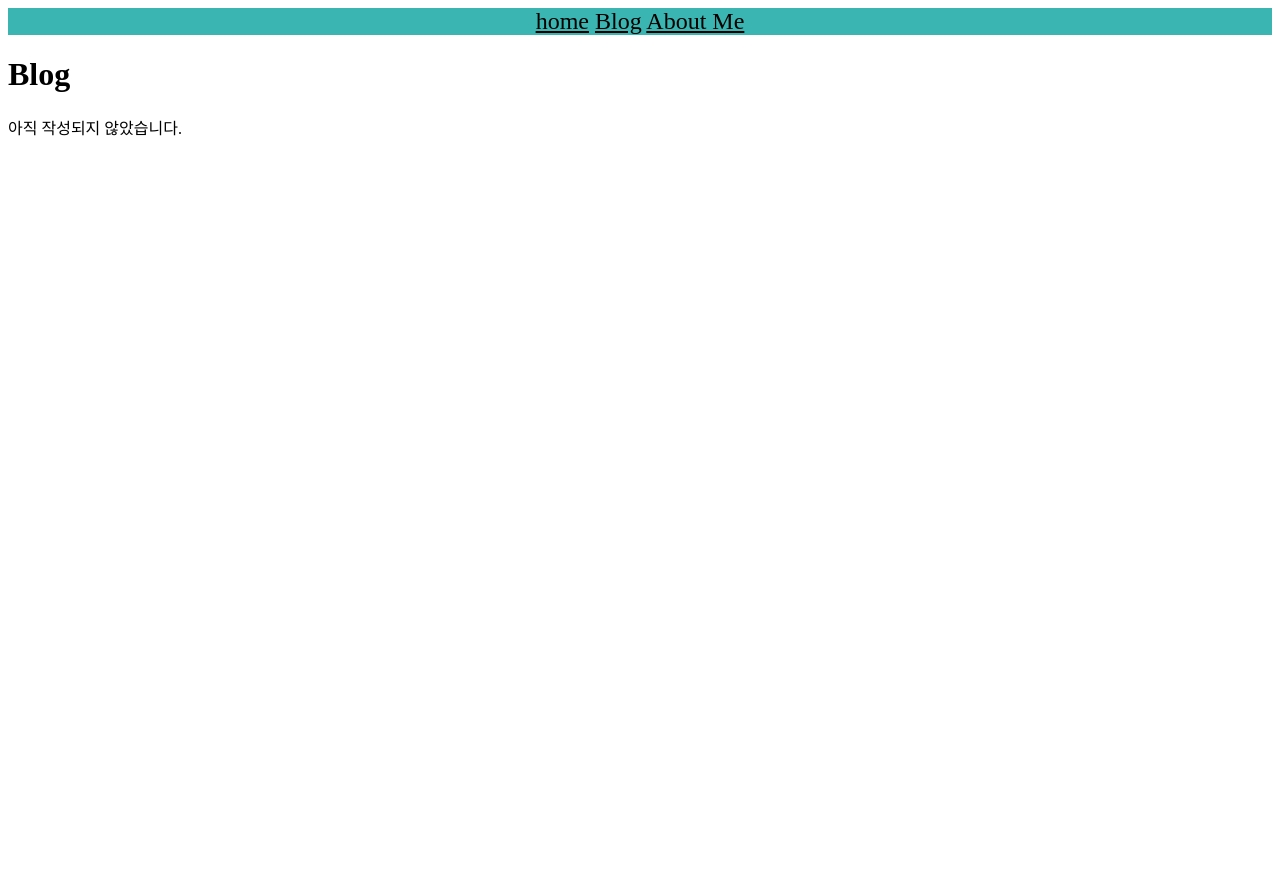
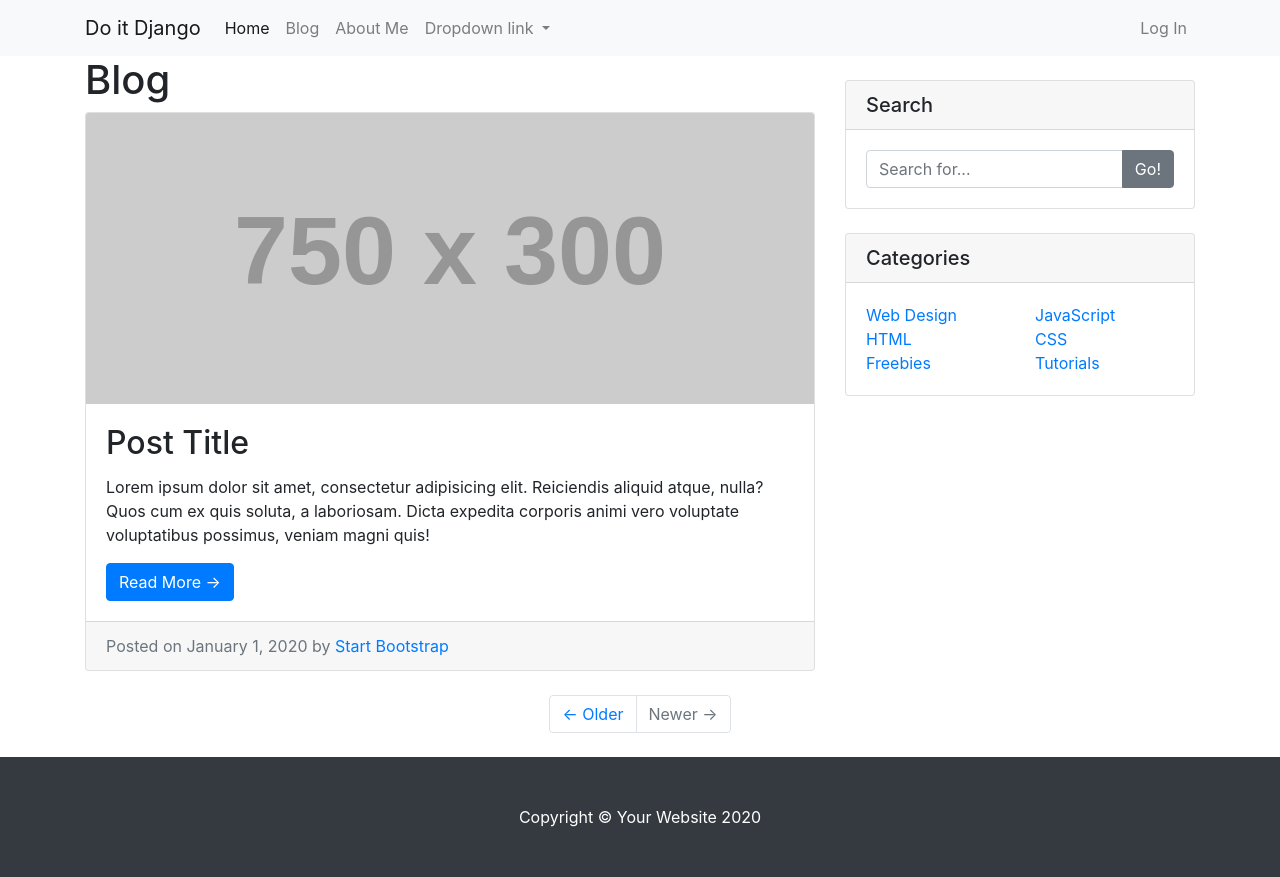
Before and after one commit to EbotCho/Django_frontend_basic, a plain HTML site: page blog_list.html in a window 1280 px wide. Before the commit the page ends 800 px from the top, so only its background shows below. Drawn offline with nearby package versions, Linux system fonts and the light colour scheme; placeholder pictures from the web are drawn by us.

Commit message:
사이트 모양 구성

```diff
--- a/blog_list.html
+++ b/blog_list.html
@@ -2,18 +2,142 @@
 <html>
     <head lang = "ko">
         <title>Blog</title>
-        <link href = "./practice.css" rel = "stylesheet" type = "text/css">
+        <link href = "./bootstrap4/css/bootstrap.min.css" rel = "stylesheet" type = "text/css">
     </head>
 
     <body>
-        <nav>
-            <a href ="./index.html">home</a>
-            <a href ="./blog_list.html">Blog</a>
-            <a href ="./about_me.html">About Me</a>
+        <nav class="navbar navbar-expand-lg navbar-light bg-light">
+            <div class = "container">
+                <a class="navbar-brand" href="./index.html">Do it Django</a>
+                <button class="navbar-toggler" type="button" data-toggle="collapse" data-target="#navbarNavDropdown" aria-controls="navbarNavDropdown" aria-expanded="false" aria-label="Toggle navigation">
+                <span class="navbar-toggler-icon"></span>
+                </button>
+                <div class="collapse navbar-collapse" i d="navbarNavDropdown">
+                <ul class="navbar-nav">
+                    <li class="nav-item active">
+                    <a class="nav-link" href="./index.html">Home<span class="sr-only">(current)</span></a>
+                    </li>
+                    <li class="nav-item">
+                    <a class="nav-link" href="./blog_list.html">Blog</a>
+                    </li>
+                    <li class="nav-item">
+                    <a class="nav-link" href="./about_me.html">About Me</a>
+                    </li>
+                    <li class="nav-item dropdown">
+                    <a class="nav-link dropdown-toggle" href="#" id="navbarDropdownMenuLink" role="button" data-toggle="dropdown" aria-haspopup="true" aria-expanded="false">
+                        Dropdown link
+                    </a>
+                    <div class="dropdown-menu" aria-labelledby="navbarDropdownMenuLink">
+                        <a class="dropdown-item" href="#">Action</a>
+                        <a class="dropdown-item" href="#">Another action</a>
+                        <a class="dropdown-item" href="#">Something else here</a>
+                    </div>
+                    </li>
+                </ul>
+                <ul class = "navbar-nav ml-auto">
+                    <li class = "nav-item">
+                        <a class = "nav-link" href = "#">Log In</a>
+                    </li>
+                </ul>
+                </div>
+            </div>
         </nav>
-        <h1>Blog</h1>
-        <p> 아직 작성되지 않았습니다. </p>
 
+        <!-- Page Content -->
+        <div class="container">
+        <div class="row">
+
+        <!-- Blog Entries Column -->
+        <div class="col-md-8">
+            <h1>Blog</h1>
+        <!-- Blog Post -->
+        <div class="card mb-4">
+            <img class="card-img-top" src="http://placehold.it/750x300" alt="Card image cap">
+            <div class="card-body">
+              <h2 class="card-title">Post Title</h2>
+              <p class="card-text">Lorem ipsum dolor sit amet, consectetur adipisicing elit. Reiciendis aliquid atque, nulla? Quos cum ex quis soluta, a laboriosam. Dicta expedita corporis animi vero voluptate voluptatibus possimus, veniam magni quis!</p>
+              <a href="#" class="btn btn-primary">Read More &rarr;</a>
+            </div>
+            <div class="card-footer text-muted">
+              Posted on January 1, 2020 by
+              <a href="#">Start Bootstrap</a>
+            </div>
+        </div>
+        </div>
+        <!-- Sidebar Widgets Column -->
+        <div class="col-md-4">
+
+        <!-- Search Widget -->
+        <div class="card my-4">
+            <h5 class="card-header">Search</h5>
+            <div class="card-body">
+              <div class="input-group">
+                <input type="text" class="form-control" placeholder="Search for...">
+                <span class="input-group-append">
+                  <button class="btn btn-secondary" type="button">Go!</button>
+                </span>
+              </div>
+            </div>
+        </div>
+
+          <!-- Categories Widget -->
+          <div class="card my-4">
+            <h5 class="card-header">Categories</h5>
+            <div class="card-body">
+              <div class="row">
+                <div class="col-lg-6">
+                  <ul class="list-unstyled mb-0">
+                    <li>
+                      <a href="#">Web Design</a>
+                    </li>
+                    <li>
+                      <a href="#">HTML</a>
+                    </li>
+                    <li>
+                      <a href="#">Freebies</a>
+                    </li>
+                  </ul>
+                </div>
+                <div class="col-lg-6">
+                  <ul class="list-unstyled mb-0">
+                    <li>
+                      <a href="#">JavaScript</a>
+                    </li>
+                    <li>
+                      <a href="#">CSS</a>
+                    </li>
+                    <li>
+                      <a href="#">Tutorials</a>
+                    </li>
+                  </ul>
+                </div>
+              </div>
+            </div>
+          </div>
+        </div>
+        </div>
+          <!-- Pagination -->
+        <ul class="pagination justify-content-center mb-4">
+            <li class="page-item">
+              <a class="page-link" href="#">&larr; Older</a>
+            </li>
+            <li class="page-item disabled">
+              <a class="page-link" href="#">Newer &rarr;</a>
+            </li>
+          </ul>
+
+        </div>
+        <!-- Footer -->
+        <footer class="py-5 bg-dark">
+            <div class="container">
+            <p class="m-0 text-center text-white">Copyright &copy; Your Website 2020</p>
+            </div>
+            <!-- /.container -->
+        </footer>
+
+        <script src="https://code.jquery.com/jquery-3.5.1.slim.min.js" integrity="sha384-DfXdz2htPH0lsSSs5nCTpuj/zy4C+OGpamoFVy38MVBnE+IbbVYUew+OrCXaRkfj" crossorigin="anonymous"></script>
+        <script src="https://cdn.jsdelivr.net/npm/popper.js@1.16.1/dist/umd/popper.min.js" integrity="sha384-9/reFTGAW83EW2RDu2S0VKaIzap3H66lZH81PoYlFhbGU+6BZp6G7niu735Sk7lN" crossorigin="anonymous"></script>
+        <script src="https://cdn.jsdelivr.net/npm/bootstrap@4.5.3/dist/js/bootstrap.min.js" integrity="sha384-w1Q4orYjBQndcko6MimVbzY0tgp4pWB4lZ7lr30WKz0vr/aWKhXdBNmNb5D92v7s" crossorigin="anonymous"></script>
     </body>
 
 </html>
```
Also changed, not shown: about_me.html (+6 -1 lines), 2 other files.
